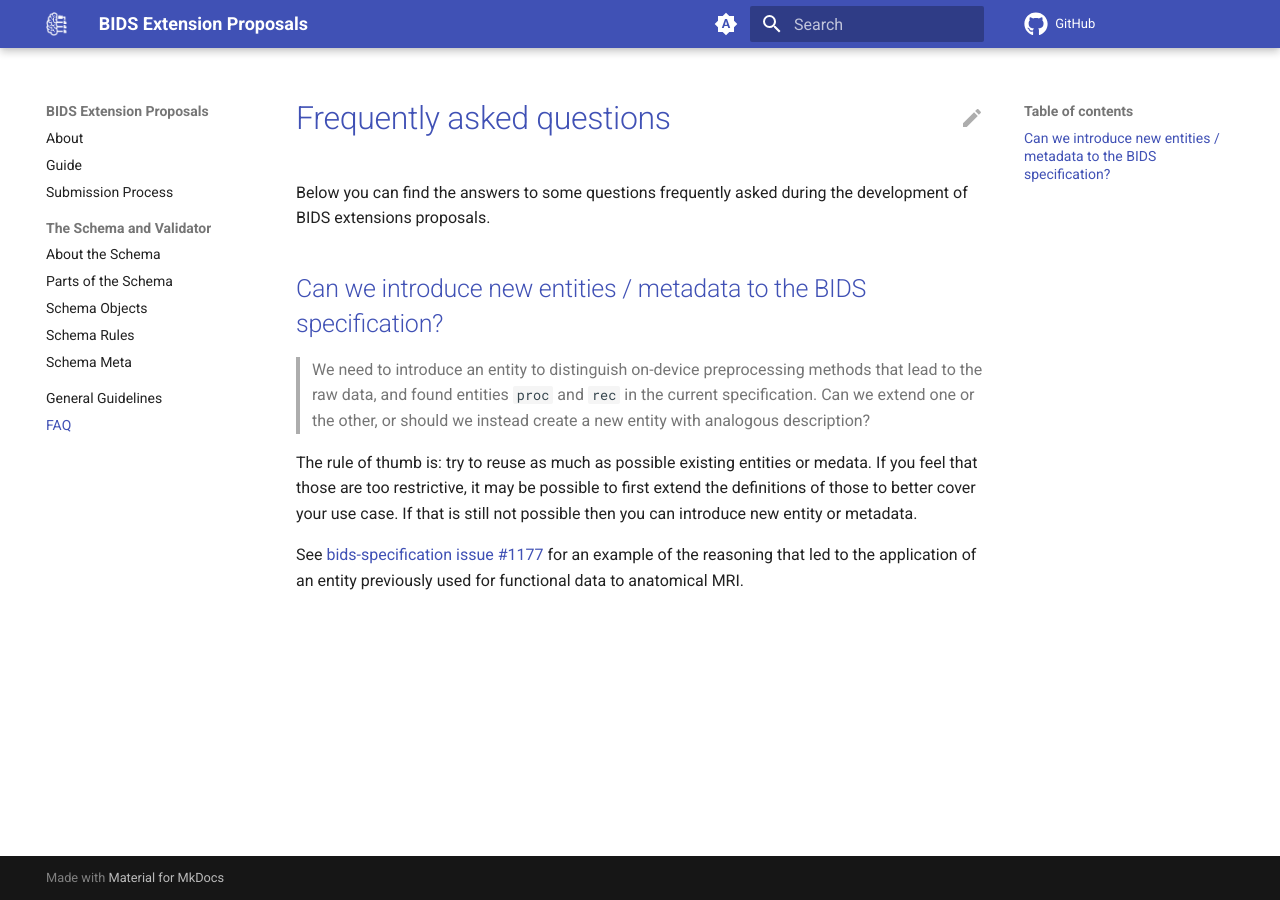
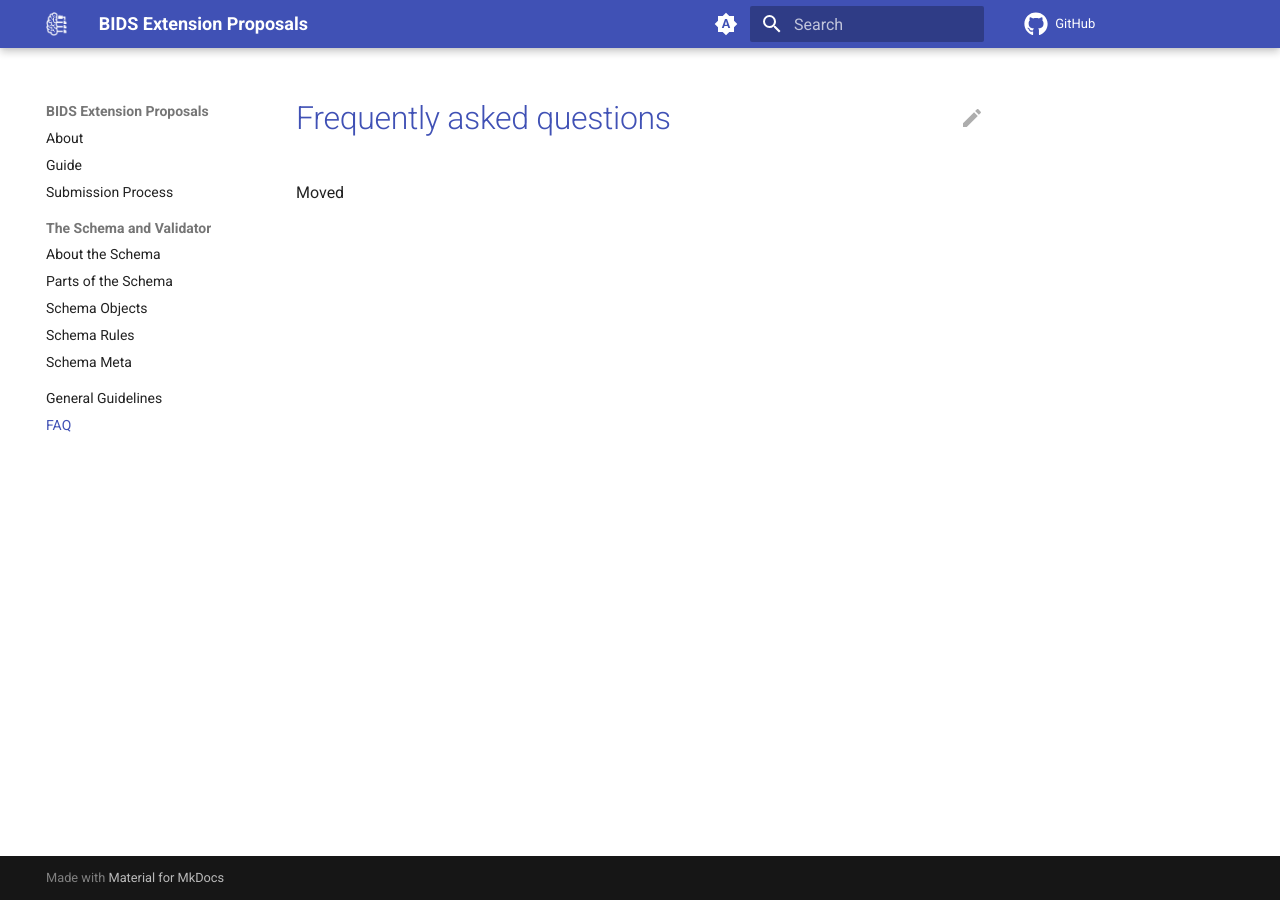
Before and after one commit to bids-standard/bids-extensions, an MkDocs documentation site: the page built from docs/faq.md, in a window 1280 px wide. Built offline with MkDocs 1.6.1 and Material for MkDocs 9.7.7, drawn with Linux system fonts in a browser that asks for light colours; comment, search, counter and statistics services are not loaded.

Commit message:
update FAQ

```diff
--- a/docs/faq.md
+++ b/docs/faq.md
@@ -1,19 +1,3 @@
 # Frequently asked questions
 
-Below you can find the answers to some questions frequently asked
-during the development of BIDS extensions proposals.
-
-## Can we introduce new entities / metadata to the BIDS specification?
-
-> We need to introduce an entity to distinguish on-device preprocessing methods
-> that lead to the raw data, and found entities `proc` and `rec` in the current specification.
-> Can we extend one or the other, or should we instead create a new entity with analogous description?
-
-The rule of thumb is: try to reuse as much as possible existing entities or medata.
-If you feel that those are too restrictive,
-it may be possible to first extend the definitions of those to better cover your use case.
-If that is still not possible then you can introduce new entity or metadata.
-
-See [bids-specification issue #1177](https://github.com/bids-standard/bids-specification/issues/1177)
-for an example of the reasoning that led to the application of an entity
-previously used for functional data to anatomical MRI.
+Moved
```
